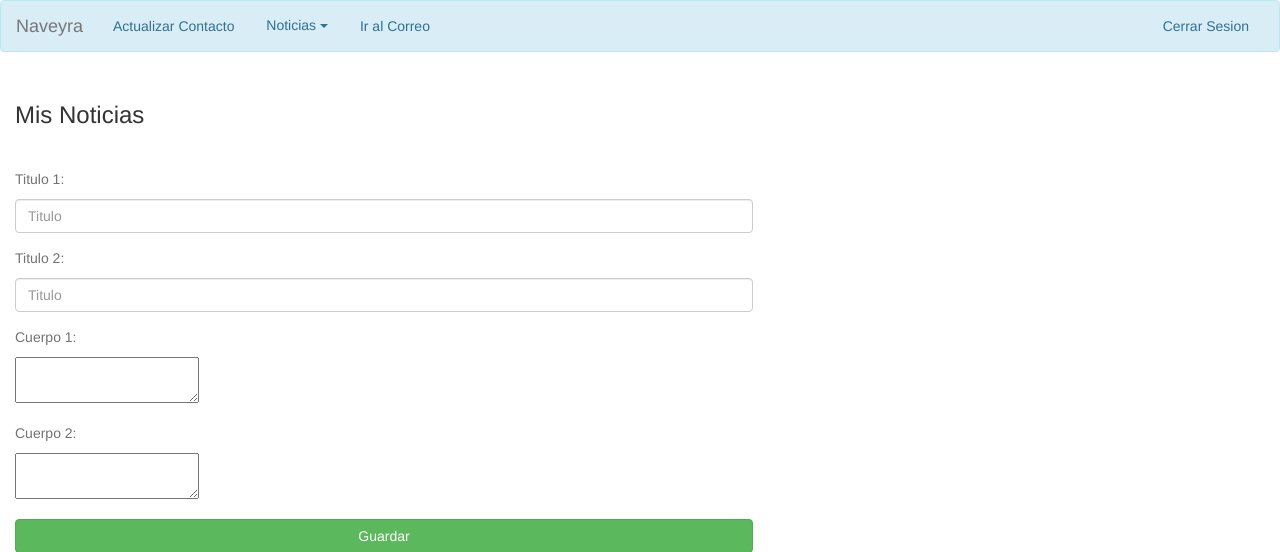
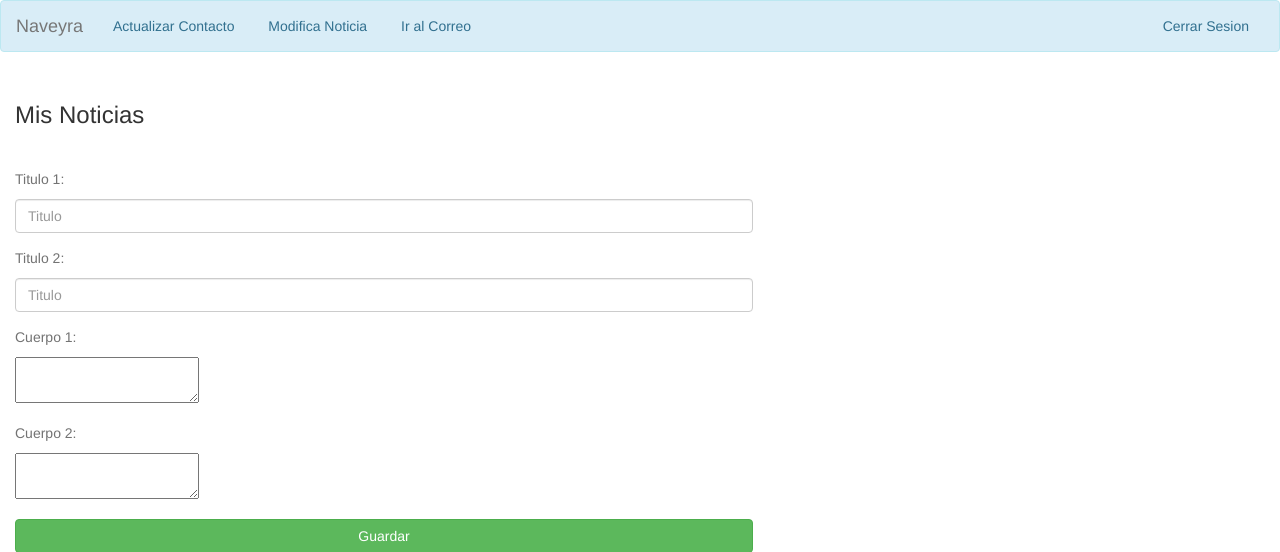
Before and after one commit to neg90/financiera, a PHP site: template vista/noticia.html.twig in a window 1280 px wide. Shown: the top 552 px of the page. Run offline with PHP 8.4, Linux system fonts and the light colour scheme; the template is opened without the code that fills it, so the values that code supplies are empty; some libraries are stand-ins or nearby versions.

Commit message:
limpiando

```diff
--- a/controlador/privado.php
+++ b/controlador/privado.php
@@ -23,7 +23,7 @@ require_once 'controladorContacto.php';
 			}
 		}else{
 			//Avisar q pifio path
-			ControladorDeAcceso::principal();
+
 		}
 
 	}
--- a/controlador/publico.php
+++ b/controlador/publico.php
@@ -6,8 +6,6 @@ require_once '../modelo/coneDB.php';
 require_once '../modelo/PDOnoticia.php';
 require_once '../modelo/PDOcontacto.php';
 
-	session_start();
-	$_SESSION['tokensMail'] = 0;
 	$controlador=htmlEntities(@$_GET['c']);
 	$accion=htmlEntities(@$_GET['a']);
 	$aviso=htmlEntities(@$_GET['aviso']);
--- a/vista/basePrivada.html.twig
+++ b/vista/basePrivada.html.twig
@@ -33,19 +33,9 @@
                 <div class="collapse navbar-collapse" id="bs-example-navbar-collapse-1">
                   <ul class="nav navbar-nav">
                     <li class="color-letra"><a href="privado.php?c=actContacto&a=modificar">Actualizar Contacto</a></li>
+                   <li class="color-letra"><a href="privado.php?c=noticias&a=modificar">Modifica Noticia</a></li>
 
 
-                    <div class="btn-group color-letra botonSubmenu">
-                    <a class="btn dropdown-toggle color-letra" data-toggle="dropdown" href="#">
-                        Noticias
-                        <span class="caret"></span>
-                    </a>
-                    <ul class="dropdown-menu">
-                        <!-- <li class="color-letra"><a href="privado.php?c=noticias&a=crear">Crear Noticia</a></li>-->
-                        <li class="color-letra"><a href="privado.php?c=noticias&a=modificar">Modifica Noticia</a></li>
-                        <li class="color-letra"><a href="privado.php?c=noticias&a=eliminar">Eliminar Noticia</a></li>
-                    </ul>
-                    </div>
                     <li class="color-letra"><a href="https://gmail.com" target="_blank">Ir al Correo</a></li>
 
                   </ul>
```
